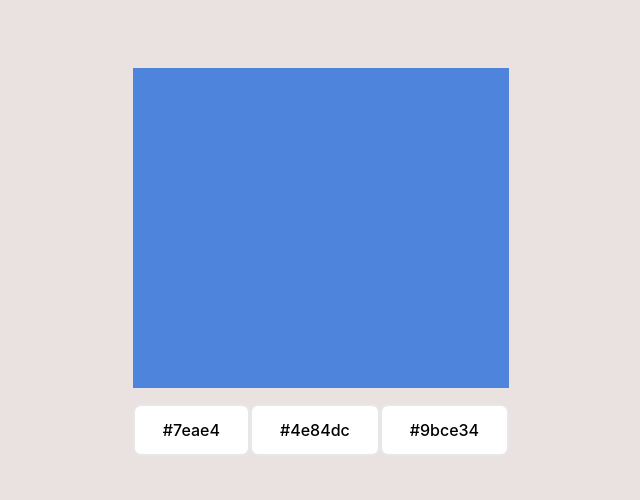
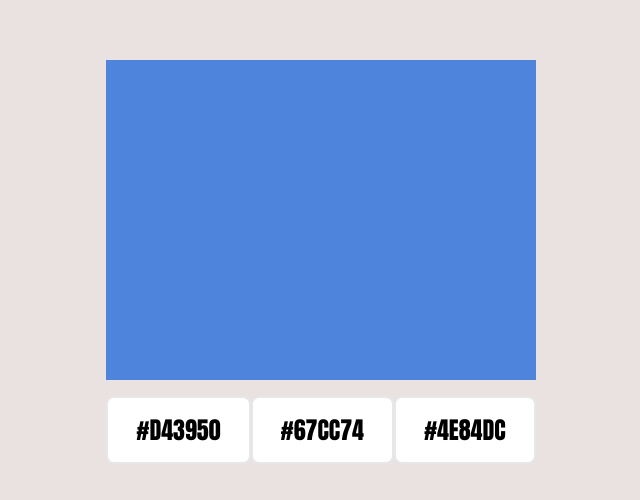
Before and after one commit to yuriy-bolotnyy/color-guessing-game, a React (Vite) app: page / in a window 1280 px wide. Shown: the part 130-630 px from the top of the page, without its empty margins (319-959 px from the left). Built offline with nearby package versions, Linux system fonts and the light colour scheme.

Commit message:
Add colors shuffling

```diff
--- a/src/App.css
+++ b/src/App.css
@@ -26,6 +26,9 @@ body {
   padding: 14px 28px;
   font-size: 16px;
   cursor: pointer;
+  font-family: impact, sans-serif;
+  text-transform: uppercase;
+  font-size: 1.5em;
 }
 
 .default {
@@ -41,6 +44,26 @@ body {
   position: relative;
   width: auto;
   height:20rem;
-  /* background-color: #fe8944  */
-  /* #d3f6a2; */
 }
+
+.App {
+  position: relative;
+}
+
+.status {
+  position: absolute;
+  top: 5rem;
+  width: 100%;
+  font-size: 1.25em;
+  z-index: 1;
+  text-shadow:
+        2px 2px 0 #ffffff,
+        -2px -2px 0 #ffffff,
+        2px -2px 0 #ffffff,
+        -2px 2px 0 #ffffff,
+        0 2px 0 #ffffff,
+        2px 0 0 #ffffff,
+        0 -2px 0 #ffffff,
+        -2px 0 0 #ffffff,
+        2px 2px 5px #ffffff;
+}
--- a/src/App.jsx
+++ b/src/App.jsx
@@ -21,13 +21,29 @@ function App(props) {
   const [hexColor, setHexColor] = useState(randomHexColor())
 
   // Generate random color codes for guess buttons
-  const randomColors = randomColorsArray(props.numberOfGuesses)
+  let randomColors = randomColorsArray(props.numberOfGuesses)
 
-  const guess = hexColor
+  let guess = hexColor
   // Insert guess match color into array of color codes for buttons
-  const randomColorCodes = randomColorsArrayWithOneGuess(randomColors, guess)
+  let randomColorCodes = randomColorsArrayWithOneGuess(randomColors, guess)
 
   const [buttonsColorCodes, setButtonColorCodes] = useState(randomColorCodes)
+
+  const [status, setStatus] = useState("")
+
+  const shuffleColors = () => {
+    console.log("Shuffle colors ...")
+    setHexColor(randomHexColor())
+  }
+
+  useEffect(() => {
+    // Generate random color codes for guess buttons
+    let randomColors = randomColorsArray(props.numberOfGuesses)
+    let guess = hexColor
+    // Insert guess match color into array of color codes for buttons
+    let randomColorCodes = randomColorsArrayWithOneGuess(randomColors, guess)
+    setButtonColorCodes(randomColorCodes)
+  }, [hexColor])
 
   console.log("Guess color: ", hexColor)
   // console.log("Buttons: ", buttonsColorCodes)
@@ -36,19 +52,34 @@ function App(props) {
     console.log("color guess: ", colorGuess)
     if (colorGuess === hexColor) {
       console.log("You Won! :)")
+      setStatus("Correct!")
     } else {
-      console.log("Try more ...")
+      setStatus("Incorrect!")
     }
+
+    setTimeout(() => {
+      // console.log("Shuffling colors ...")
+      setStatus("")
+      shuffleColors()
+    }, 3000)
   }
 
   return (
     <div className="App">
+
+      <div className='status'>
+        <h1>{status}</h1>
+      </div>
+
       <div className='colorBox' style={{backgroundColor: hexColor}}>
       </div>
 
       <div className="card">
-        {buttonsColorCodes.map(el => <Button colorcode = {el} key = {el} handleClick = {checkColorGuess} />)}
+        {buttonsColorCodes.map(
+          el => <Button colorcode = {el} key = {el} handleClick = {checkColorGuess} />)}
       </div>
+
+
 
     </div>
   )
```
